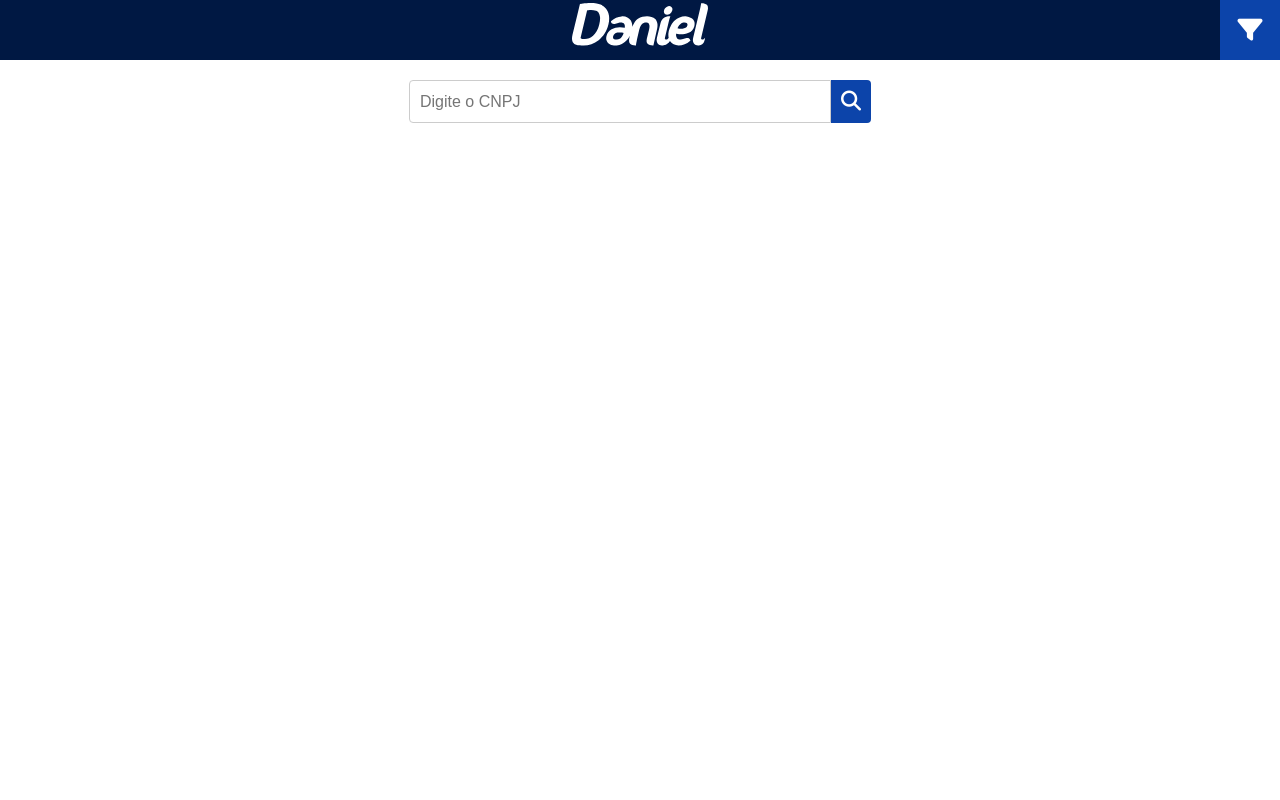
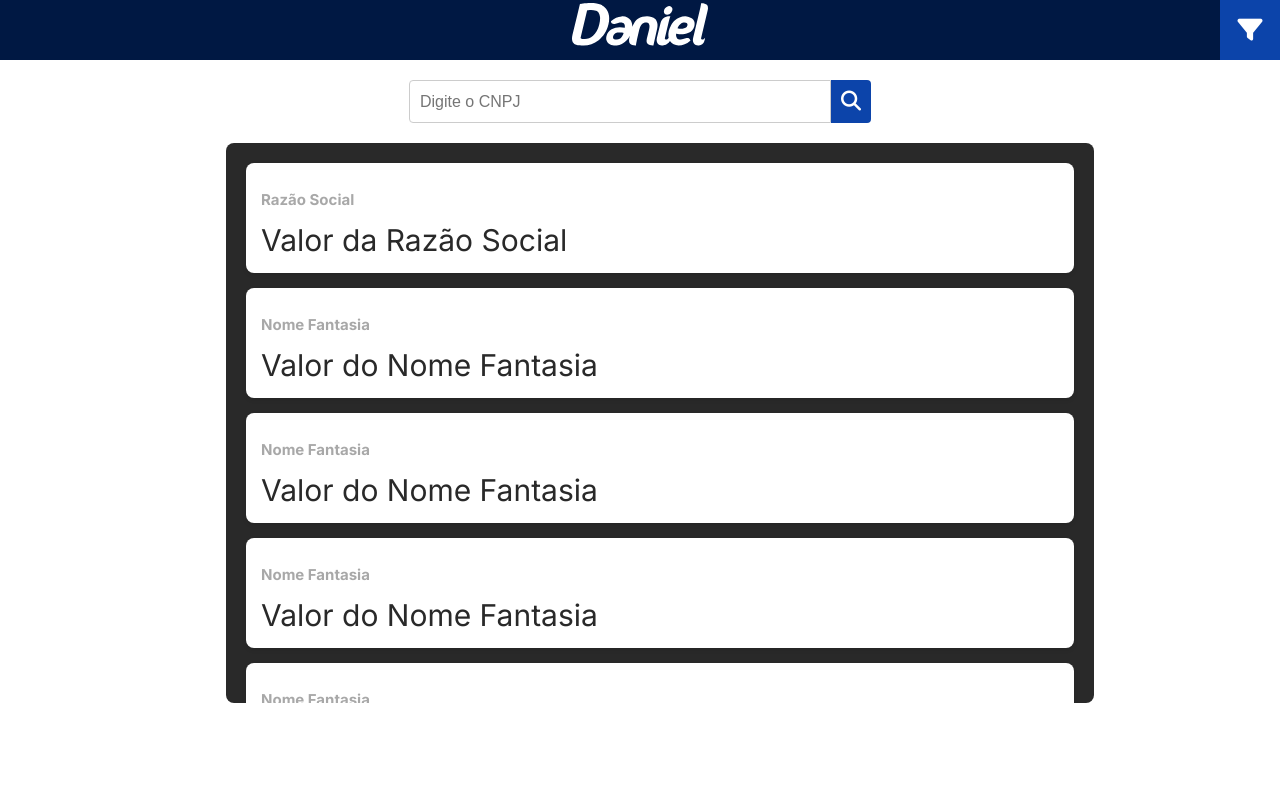
Before and after one commit to Larand26/Cnpj-Consulta-App, a website: page public/index.html in a window 1280 px wide. Drawn offline with Linux system fonts and the light colour scheme.

Commit message:
style: cria o container de dados

```diff
--- a/public/index.css
+++ b/public/index.css
@@ -1,12 +1,17 @@
+@import url("https://fonts.googleapis.com/css2?family=Inter:ital,opsz,wght@0,14..32,100..900;1,14..32,100..900&display=swap");
+
 body {
   margin: 0;
   padding: 0;
   border: 0;
   box-sizing: border-box;
+  overflow: hidden;
+  font-family: "Inter", sans-serif;
 }
 
 main {
   padding: 20px;
   box-sizing: border-box;
   width: 100%;
+  overflow: hidden;
 }
--- a/public/index.html
+++ b/public/index.html
@@ -11,6 +11,7 @@
     <link rel="stylesheet" href="/index.css" />
     <link rel="stylesheet" href="/styles/nav.css" />
     <link rel="stylesheet" href="/styles/inputs.css" />
+    <link rel="stylesheet" href="/styles/data.css" />
   </head>
   <body>
     <nav>
@@ -29,6 +30,38 @@
           <i class="fa-solid fa-magnifying-glass"></i>
         </button>
       </section>
+      <section class="data-container">
+        <div class="data-content">
+          <div class="data-card">
+            <h2 class="data-card-title">Razão Social</h2>
+            <p class="data-card-value">Valor da Razão Social</p>
+          </div>
+          <div class="data-card">
+            <h2 class="data-card-title">Nome Fantasia</h2>
+            <p class="data-card-value">Valor do Nome Fantasia</p>
+          </div>
+          <div class="data-card">
+            <h2 class="data-card-title">Nome Fantasia</h2>
+            <p class="data-card-value">Valor do Nome Fantasia</p>
+          </div>
+          <div class="data-card">
+            <h2 class="data-card-title">Nome Fantasia</h2>
+            <p class="data-card-value">Valor do Nome Fantasia</p>
+          </div>
+          <div class="data-card">
+            <h2 class="data-card-title">Nome Fantasia</h2>
+            <p class="data-card-value">Valor do Nome Fantasia</p>
+          </div>
+          <div class="data-card">
+            <h2 class="data-card-title">Nome Fantasia</h2>
+            <p class="data-card-value">Valor do Nome Fantasia</p>
+          </div>
+          <div class="data-card">
+            <h2 class="data-card-title">Nome Fantasia</h2>
+            <p class="data-card-value">Valor do Nome Fantasia</p>
+          </div>
+        </div>
+      </section>
     </main>
   </body>
 </html>
--- /dev/null
+++ b/public/styles/data.css
@@ -0,0 +1,48 @@
+.data-card p,
+.data-card h3 {
+  margin: 0;
+}
+
+.data-container {
+  display: flex;
+  flex-direction: column;
+  align-items: center;
+  width: 100%;
+  overflow: hidden;
+  padding: 20px;
+}
+
+.data-content {
+  width: 70%;
+  background-color: #292929;
+  height: 70vh;
+  overflow-y: scroll;
+  border-radius: 8px;
+  padding: 20px;
+  box-sizing: border-box;
+
+  display: flex;
+  flex-direction: column;
+  gap: 15px;
+}
+
+.data-content::-webkit-scrollbar {
+  width: 8px;
+}
+
+.data-card {
+  background-color: #ffffff;
+  box-shadow: 0 2px 4px rgba(0, 0, 0, 0.1);
+  border-radius: 8px;
+  padding: 15px;
+}
+
+.data-card-title {
+  font-size: 15px;
+  color: #a8a8a8;
+}
+
+.data-card-value {
+  font-size: 30px;
+  color: #292929;
+}
```
